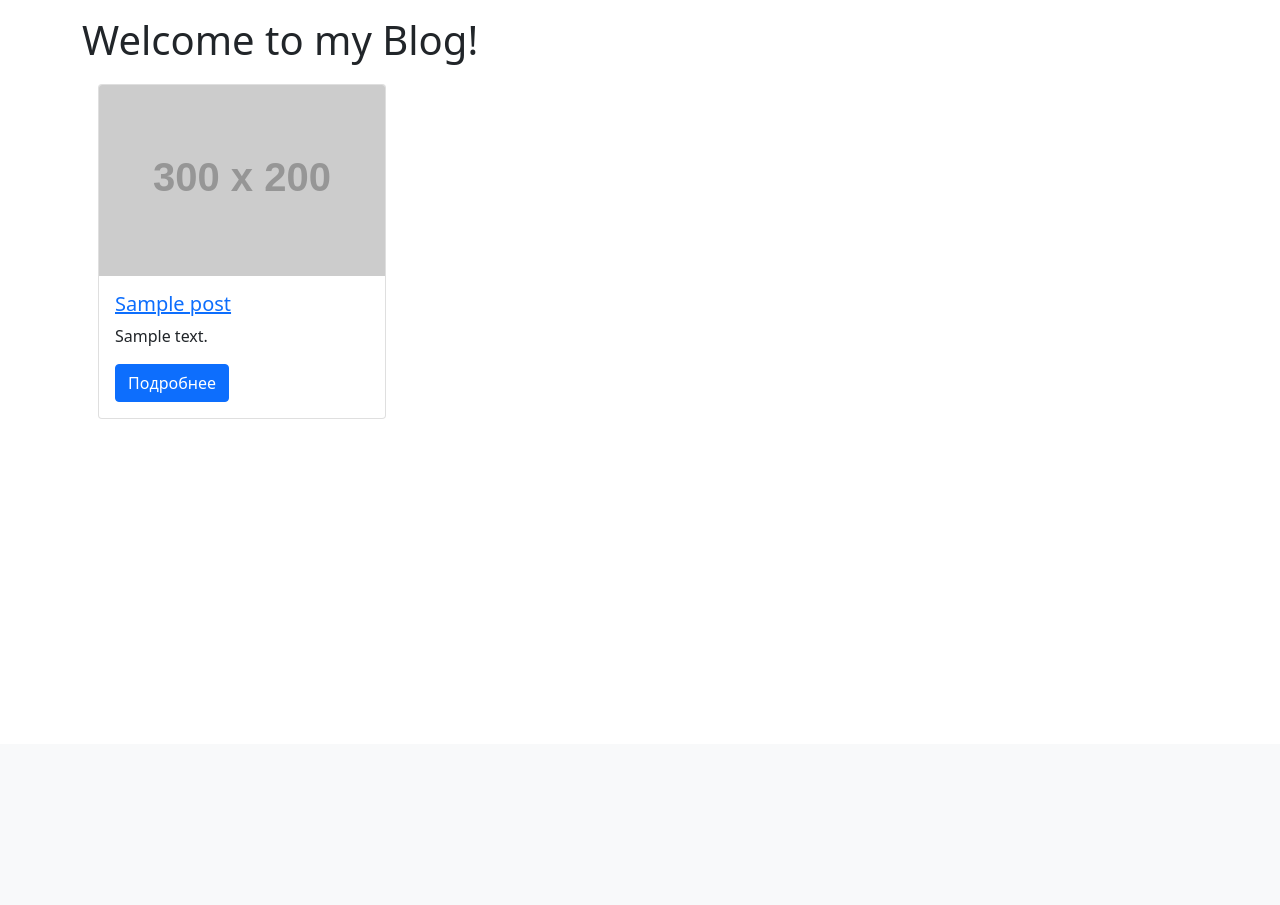
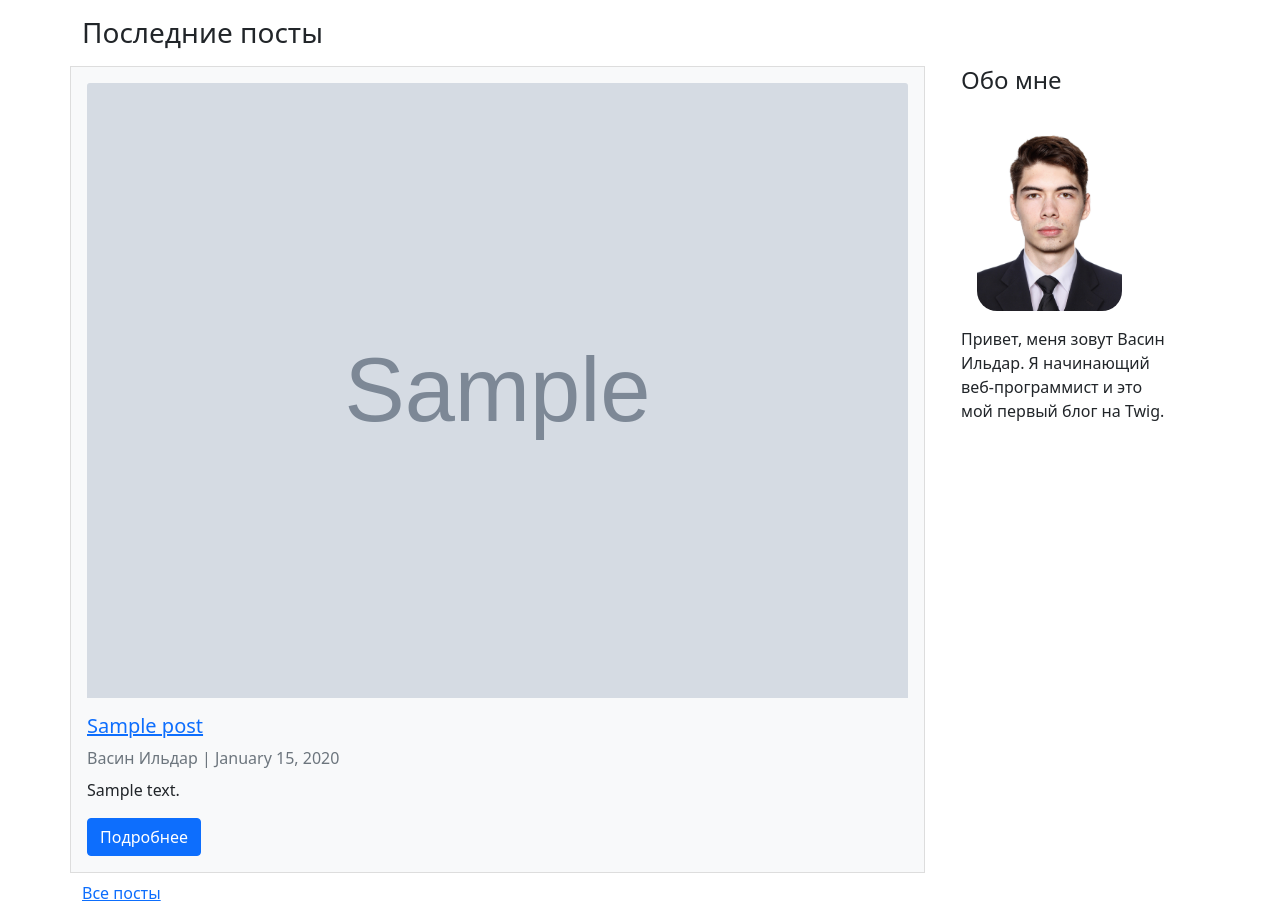
Before and after one commit to nlpepsicola88/php-blog, a PHP site: template templates/index.twig in a window 1280 px wide. Shown: the part 56-961 px from the top of the page. Before the commit the page ends 475 px from the top, so only its background shows below. Run offline with PHP 8.4, Linux system fonts and the light colour scheme; the template is opened without the code that fills it: most values are stand-ins (such as "Sample title", 1, 10 or a date in 2020); grey boxes marked "Sample" are stand-in pictures; grey boxes labelled with a size stand in for pictures from a placeholder-image service; some libraries are stand-ins or nearby versions.

Commit message:
3 latest posts on main page

```diff
--- a/src/PostMapper.php
+++ b/src/PostMapper.php
@@ -6,9 +6,8 @@ namespace Blog;
 
 use PDO;
 
+class postMapper{
 
-class postMapper
-{
     private $connection;
 
     public function __construct(PDO $connection){
--- a/templates/index.twig
+++ b/templates/index.twig
@@ -2,29 +2,38 @@
 
 {% block body %}
 <div class="container">
-   <h1 class="mb-3 mt-3">Welcome to my Blog!</h1>
-   {% set rowCount = 1 %}
-   {% for post in posts %}
-      {% if rowCount == 1 %}
-         <div class="container row row-cols-auto">
-      {% endif %}
-      <div class="p-1">
-         <div class="card" style="width: 18rem;">
-            <img src="https://dummyimage.com/300x200/5b76ba/ffffff" class="card-img-top" alt="{{ post.title|escape }}">
-            <div class="card-body">
-               <a href="{{ post.url_key }}"><h5 class="card-title">{{ post.title|escape }}</h5></a>
-               <p class="card-text">{{ post.description|escape }}</p>
-               <a href="{{ post.url_key }}" class="btn btn-primary">Подробнее</a>
+   <h3 class="mb-3 mt-3">Последние посты</h3>
+   <div class='row'>
+      <div class='col-md-9'>
+         {% for post in posts %}
+            <div class="row mb-2 bg-light" style="border: 1px solid #ddd;">
+               <div class="p-3">
+                  {% if post.image_path is not null %}
+                     <img src="{{post.image_path}}" class="card-img-top" alt="{{post.image_path}}">
+                  {% endif %}
+                  <div class="mt-3">
+                     <a href="{{ post.url_key }}"><h5 class="card-title">{{ post.title|escape }}</h5></a>
+                     <span class="text-muted">Васин Ильдар | {{post.published_date|date("F d, Y") }}</span>
+                     <p class="mt-2">{{ post.description|escape }}</p>
+                     <a href="{{ post.url_key }}" class="btn btn-primary">Подробнее</a>
+                  </div>
+               </div>
             </div>
+         {% endfor %}
+         <div class="row">
+            <a href="./">Все посты</a>
+
          </div>
       </div>
-      {% set rowCount = rowCount + 1 %}
-      {% if rowCount == 1 %}
+      <div class='col-md-3'>
+         <div class="container">
+            <h4>Обо мне</h4>
+            <div class="p-3">
+               <img src="public/images/ildar.png" style="width: 80%;border-radius: 20px;"class="card-img-top" alt="">
+            </div>
+            <p>Привет, меня зовут Васин Ильдар. Я начинающий веб-программист и это мой первый блог на Twig.</p>
          </div>
-      {% endif %}
-      {% if rowCount > 4 %}
-         {% set rowCount = 1 %}
-      {% endif %}
-   {% endfor %}
+      </div>
+   </div>
 </div>
 {% endblock %}
--- a/templates/post.twig
+++ b/templates/post.twig
@@ -2,11 +2,13 @@
 
 {% block body %}
   <div class="container">
-    <img src="https://dummyimage.com/1200x400/5b76ba/ffffff" class="img-fluid" alt="...">
+    {% if post.image_path is not null %}
+       <img src="{{post.image_path}}" class="img-fluid" alt="{{post.image_path}}">
+    {% endif %}
     <h1 class="mt-3 mb-3">{{ post.title|escape }}</h1>
     <div class=" mb-3">
       <div class="row">
-        <span class="text-muted">Max Pronko | {{post.published_date|date("F d, Y") }}</span>
+        <span class="text-muted">Васин Ильдар | {{post.published_date|date("F d, Y") }}</span>
       </div>
     </div>
     <div>
```
Also changed, not shown: index.php (+12 -10 lines), src/LatestPosts.php (added, +26 -0 lines), public/images/ildar.png (added), public/images/image.png (added).
